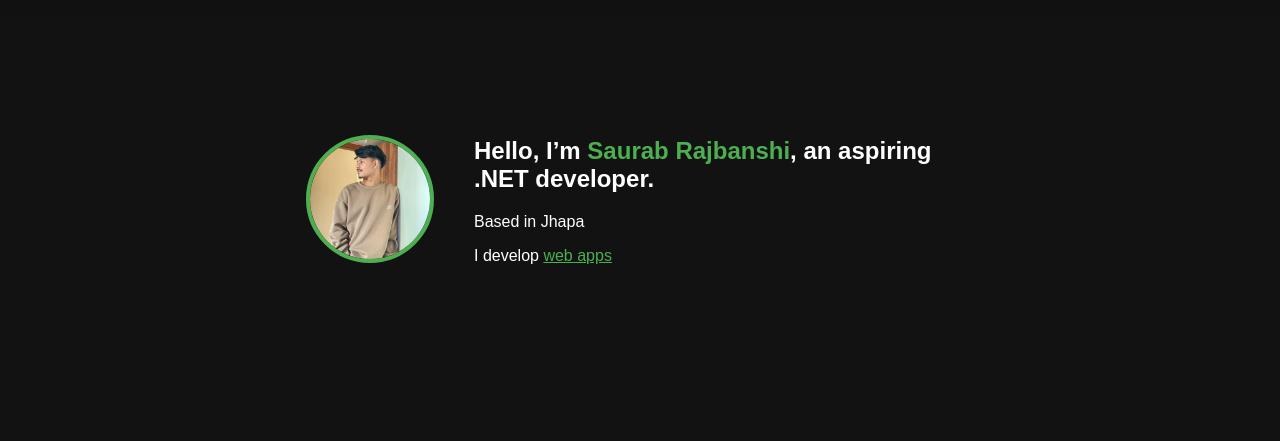
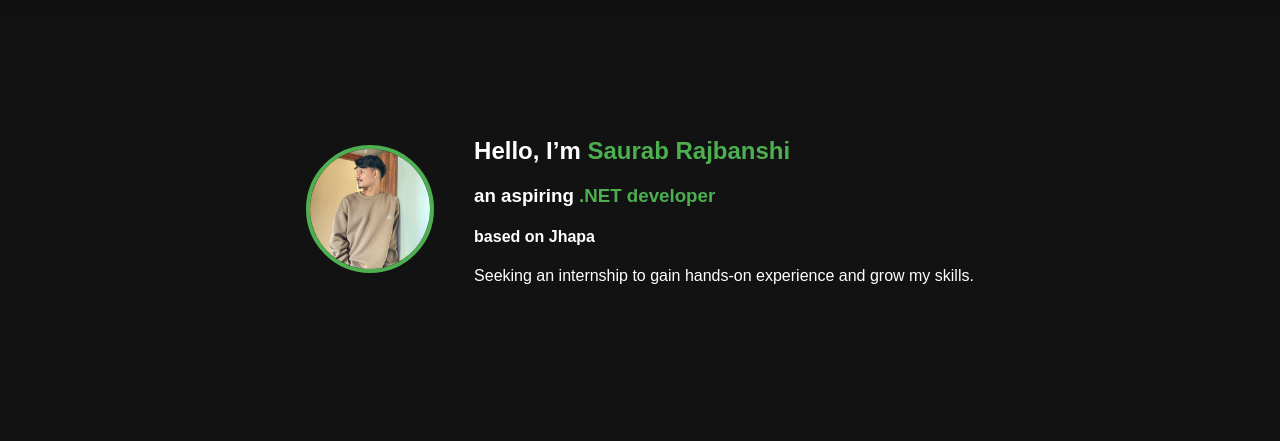
Before and after one commit to Saurab112/my-portfolio, a plain HTML site: page index.html in a window 1280 px wide. Shown: the part 103-544 px from the top of the page. Drawn offline with Linux system fonts and the light colour scheme.

Commit message:
updated home section content

```diff
--- a/index.html
+++ b/index.html
@@ -23,9 +23,10 @@
         <div class="intro-container">
             <img src="assets/profile.jpg" alt="Your Name" class="profile-picture">
             <div class="intro-text">
-                <h2>Hello, I’m <span class="highlight">Saurab Rajbanshi</span>, an aspiring .NET developer.</h2>
-                <p>Based in Jhapa</p>
-                <p>I develop <a href="#" style="color: #4caf50;">web apps</a></p>
+                <h2>Hello, I’m <span class="highlight">Saurab Rajbanshi</span></h2>
+                <h3>an aspiring <span style="color: #4caf50;">.NET developer</span></h3>
+                <h4> based on Jhapa</h4>
+                <p>Seeking an internship to gain hands-on experience and grow my skills.</p>
             </div>
         </div>
     </section>
```
Also changed, not shown: script.js (indentation only), styles.css (line endings or trailing spaces).
